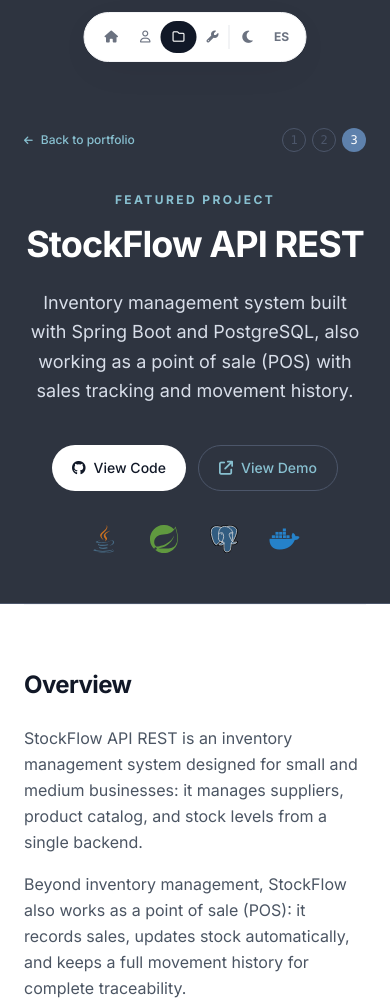
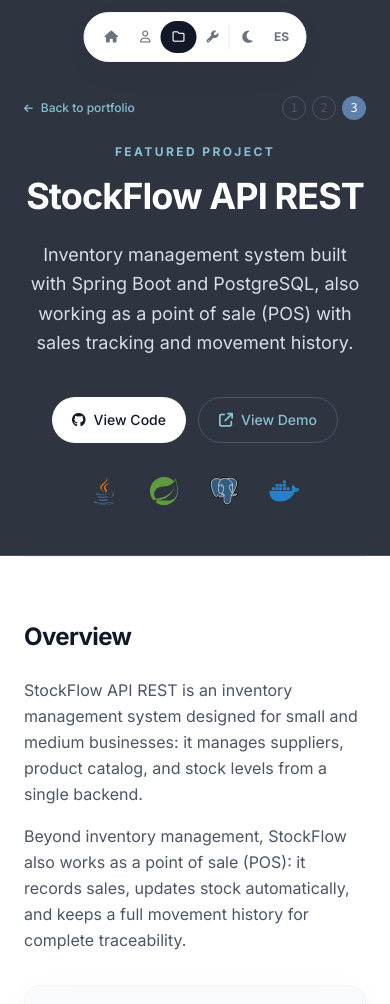
Before and after one commit to jromerog01/personal-portfolio, a plain HTML site: page proyectos/stockflow-v4.html in a window 390 px wide. Shown: the top 1004 px of the page. Drawn offline with nearby package versions, Linux system fonts and the light colour scheme.

Commit message:
se hace responsive tanto la pagina de stockflow como la de homelab

```diff
--- a/proyectos/stockflow-v4.html
+++ b/proyectos/stockflow-v4.html
@@ -55,8 +55,8 @@
 <main class="flex-grow flex flex-col w-full">
 <!-- BEGIN: Hero (centered, minimal — from Design 3, Nord background from Design 1) -->
 <section class="w-full bg-[#2E3440] border-b border-[#4C566A]">
-<div class="px-6 md:px-12 lg:px-24 pt-32 pb-8 max-w-4xl mx-auto text-center">
-<div class="flex items-center justify-between mb-10">
+<div class="px-6 md:px-12 lg:px-24 pt-24 sm:pt-32 pb-8 max-w-4xl mx-auto text-center">
+<div class="flex items-center justify-between mb-6 sm:mb-10">
 <a class="inline-flex items-center gap-2 text-xs font-medium text-[#88C0D0] hover:text-white transition-colors" href="../index.html#proyectos">
 <i class="fa-solid fa-arrow-left text-[10px]"></i>
 <span data-i18n="sf_back">Volver al portafolio</span>
```
Also changed, not shown: proyectos/homelab.html (+2 -2 lines).
